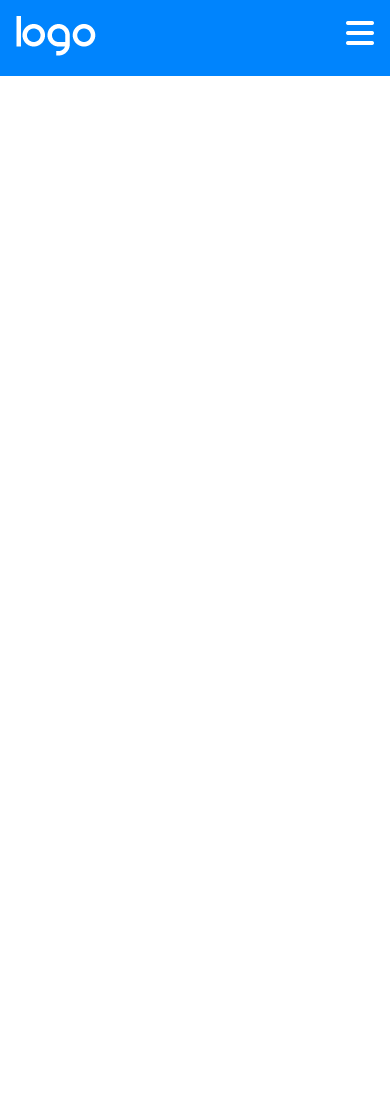
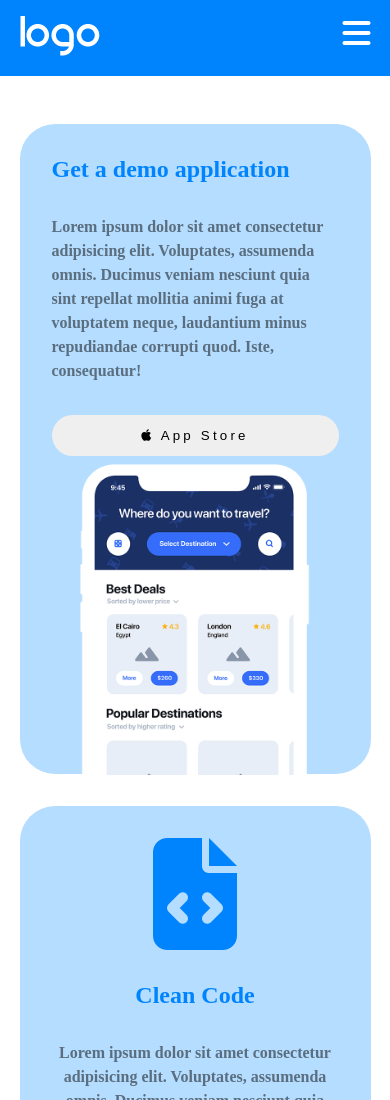
Before and after one commit to Pis4ni/htmlcss-responsive-layout, a plain HTML site: page index.html in a window 390 px wide. Shown: the top 1100 px of the page. Before the commit the page ends 844 px from the top, so only its background shows below. Drawn offline with Linux system fonts and the light colour scheme.

Commit message:
ass: section intro mobile

```diff
--- a/css/style.css
+++ b/css/style.css
@@ -3,16 +3,36 @@
     margin: 0;
     padding: 0;
 }
-/*! ########################## header */
+section{
+    padding: 3rem 0;
+}
+img{
+    width: 100%;
+}
+button{
+    padding: .8rem 3rem;
+    border-radius: 50px;
+    border: none;
+    letter-spacing: .2rem;
+}
+:root{
+    --col1:#0084fd;
+    --col2:#b5ddff;
+}
+
+/*! ############## header ########## */
 header{
-    background-color: #0084fd;
+    background-color: var(--col1);
     position: sticky;
     top: 0;
     left: 0;
     right: 0;
-    padding: 1rem;
+    padding: 1rem 0;
 }
-
+.container{
+    width: 90%;
+    margin: 0 auto;
+}
 nav>ul{
     list-style-type: none;
 }
@@ -41,7 +61,7 @@ li>a{
     top: 70px;
     right:0 ;
     left: 0;
-    background-color: #0084fd;
+    background-color: var(--col1);
     padding: 1rem;
 }
 
@@ -53,6 +73,40 @@ nav>ul>li:hover{
     background-color: #49a7ff;
 }
 
+/* !############# CARDS ########### */
+
+.card{
+    padding: 0 2rem ;
+    border-radius: 35px;
+}
+.card h3{
+    font-size: 1.5rem;
+}
+.card p{
+    line-height: 1.5rem;
+    font-weight: 600;
+    margin: 2rem 0;
+}
+.card_img>i{
+    text-align: center;
+    font-size: 7rem;
+    padding: 2rem;
+}
+
+.bottom{
+    margin-bottom: -5px;
+}
+
+.col-set-1{
+    background-color: var(--col2);
+    color: var(--col1);
+}
+.col-set-1 p{
+    color:#5a6e7f
+}
+.large{
+    padding: 2rem 2rem 0 2rem ;
+}
 /* ! utils */
 
 .flex{
@@ -63,6 +117,27 @@ nav>ul>li:hover{
 }
 .between{
     justify-content: space-between;
+}
+.col{
+    width: 100%;
+}
+.switch{
+    flex-direction: column;
+}
+.gap{
+    gap: 2rem;
+}
+.n1{
+    order: 1;
+}
+.n2{
+    order: 2;
+}
+n3{
+    order: 3;
+}
+.txt-center{
+    text-align: center;
 }
 /* ! media query */
 
@@ -99,6 +174,10 @@ nav>ul>li:hover{
     .container{
         width: 100%;
     }
+    header>div>.logo{
+        position: relative;
+        top:7px
+    }
 }
 @media screen and (min-width: 1200px) {
     .container{
--- a/index.html
+++ b/index.html
@@ -42,5 +42,79 @@
             </nav>
         </div>
     </header>
+    <main>
+        <!-- section intro -->
+        <section>
+            <div class="flex switch between gap container">
+                <div class="col">
+                    <div class="card large flex switch between col-set-1">
+                        <h3>
+                            Get a demo application
+                        </h3>
+                        <p>
+                            Lorem ipsum dolor sit amet consectetur adipisicing elit. Voluptates, assumenda omnis. Ducimus veniam nesciunt quia sint repellat mollitia animi fuga at voluptatem neque, laudantium minus repudiandae corrupti quod. Iste, consequatur!
+                        </p>
+                        <button><i class="fa-brands fa-apple"></i> App Store</button>
+                        <div>
+                            <img src="./img/phone.png" class="bottom" alt="">
+                        </div>
+                    </div>
+                </div>
+                <div class="col">
+                    <div class="card flex ycenter switch between col-set-1">
+                        <h3 class="n2">
+                            Clean Code
+                        </h3>
+                        <p class="n2 txt-center">
+                            Lorem ipsum dolor sit amet consectetur adipisicing elit. Voluptates, assumenda omnis. Ducimus veniam nesciunt quia sint repellat mollitia animi fuga at voluptatem neque, laudantium minus repudiandae corrupti quod. Iste, consequatur!
+                        </p>
+                        <div class=" card_img n1">
+                            <i class="fa-solid fa-file-code"></i>
+                        </div>
+                    </div>
+                </div>
+                <div class="col">
+                    <div class="card flex ycenter switch between col-set-1">
+                        <h3 class="n2">
+                            Web Design
+                        </h3>
+                        <p class="n2 txt-center">
+                            Lorem ipsum dolor sit amet consectetur adipisicing elit. Voluptates, assumenda omnis. Ducimus veniam nesciunt quia sint repellat mollitia animi fuga at voluptatem neque, laudantium minus repudiandae corrupti quod. Iste, consequatur!
+                        </p>
+                        <div class=" card_img n1">
+                            <i class="fa-solid fa-compass-drafting"></i>
+                        </div>
+                    </div>
+                </div>
+                <div class="col">
+                    <div class="card flex ycenter switch between col-set-1">
+                        <h3 class="n2">
+                            Development
+                        </h3>
+                        <p class="n2 txt-center">
+                            Lorem ipsum dolor sit amet consectetur adipisicing elit. Voluptates, assumenda omnis. Ducimus veniam nesciunt quia sint repellat mollitia animi fuga at voluptatem neque, laudantium minus repudiandae corrupti quod. Iste, consequatur!
+                        </p>
+                        <div class=" card_img n1">
+                            <i class="fa-solid fa-laptop-code"></i>
+                        </div>
+                    </div>
+                </div>
+                <div class="col">
+                    <div class="card flex ycenter switch between col-set-1">
+                        <h3 class="n2">
+                            Development
+                        </h3>
+                        <p class="n2 txt-center">
+                            Lorem ipsum dolor sit amet consectetur adipisicing elit. Voluptates, assumenda omnis. Ducimus veniam nesciunt quia sint repellat mollitia animi fuga at voluptatem neque, laudantium minus repudiandae corrupti quod. Iste, consequatur!
+                        </p>
+                        <div class=" card_img n1">
+                            <i class="fa-solid fa-bullhorn"></i>
+                        </div>
+                    </div>
+                </div>
+            </div>
+
+        </section>
+    </main>
 </body>
 </html>
```
